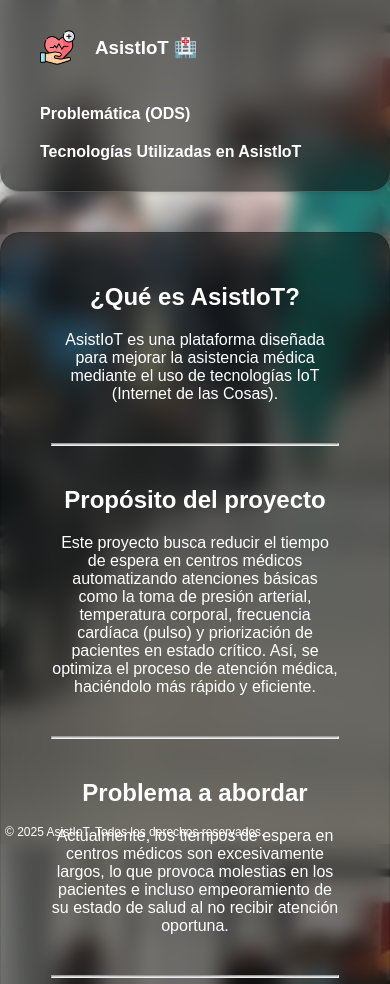
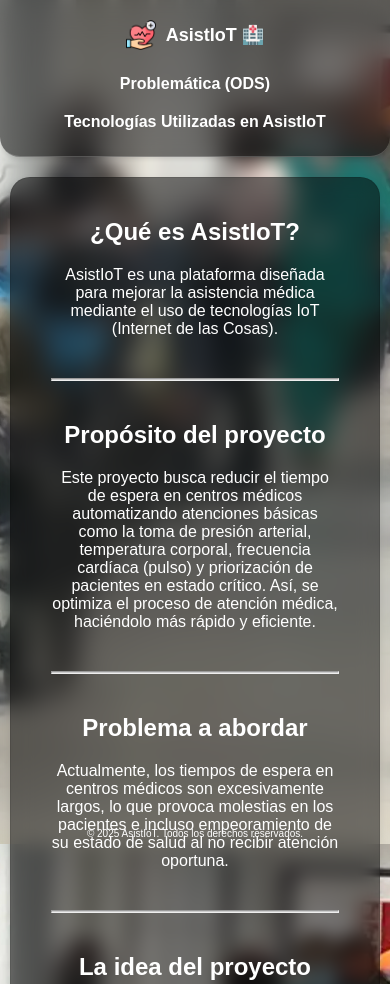
Before and after one commit to Marcell-Figueroa1/PaginaInformativaTP, a plain HTML site: page index.html in a window 390 px wide. Shown: the top 984 px of the page. Drawn offline with Linux system fonts and the light colour scheme.

Commit message:
adaptación de móvil

```diff
--- a/static/css/style.css
+++ b/static/css/style.css
@@ -43,6 +43,7 @@ body {
     display: flex;
     justify-content: space-between;
     align-items: center;
+    align-content: center;
     flex-flow: wrap;
     background-color: rgba(0, 0, 0, 0.5); /* Fondo semitransparente */
     backdrop-filter: blur(15px);
@@ -184,3 +185,40 @@ body {
 .nav-list li a:hover::after {
     width: 100%;
 }
+/* Adaptación en telefono */
+@media (max-width: 600px) {
+    .header {
+        flex-direction: column;
+        align-items: center;
+        text-align: center;
+    }
+
+    .left-header, .nav-list {
+        justify-content: center;
+        gap: 10px;
+        padding: 10px 0;
+    }
+
+    .main-content {
+        margin: 20px 10px;
+        padding: 20px;
+    }
+
+    .nav-list li {
+        margin: 5px 0;
+    }
+    .footer {
+        font-size: 10px;
+        text-align: center;
+    }
+    .logo-image {
+        width: 30px;
+        height: 30px;
+    }
+    .title {
+        font-size: 18px;
+    }
+    .team-list {
+        font-size: 14px;
+    }
+}
```
